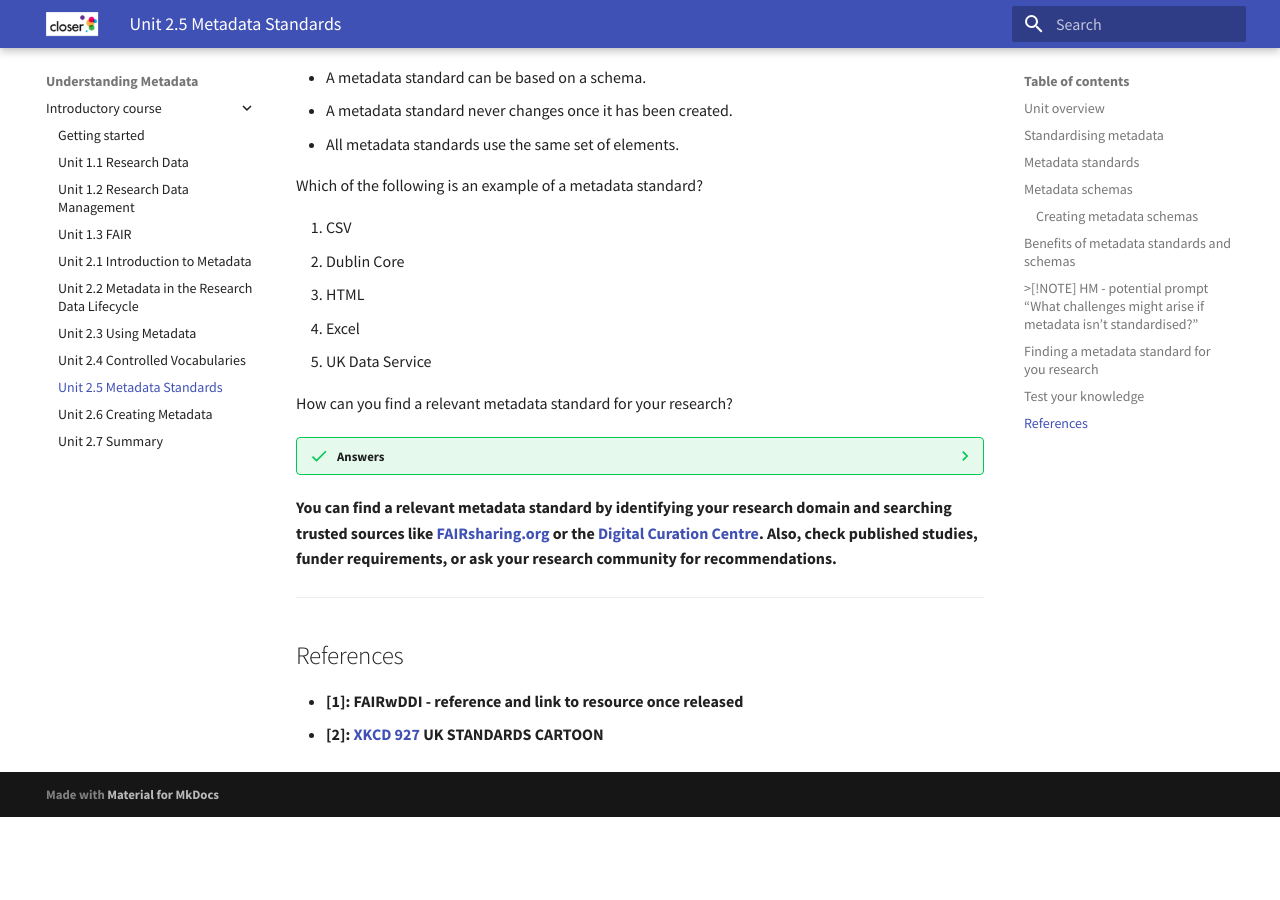
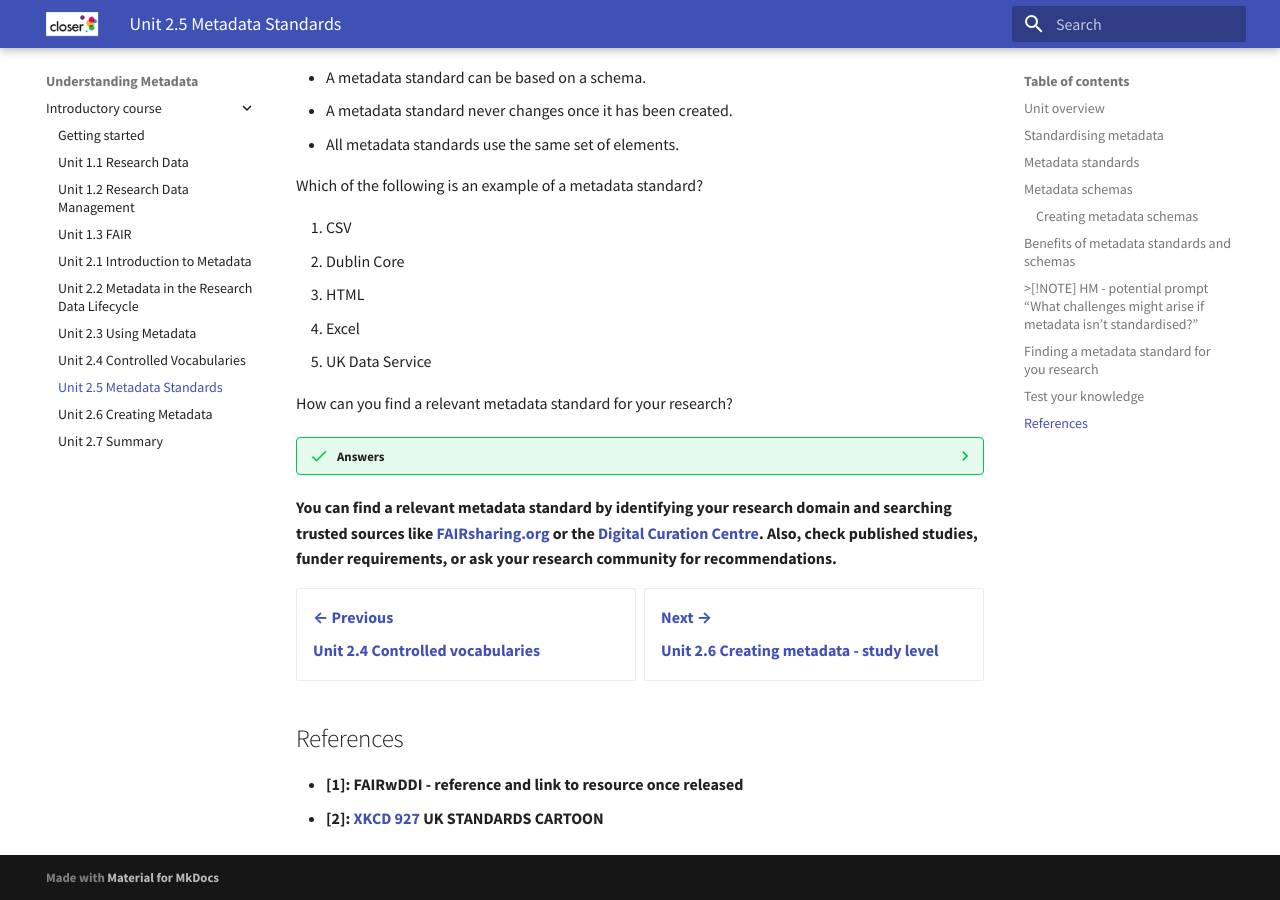
Before and after one commit to spuddybike/understanding-metadata, an MkDocs documentation site: the page built from docs/introduction/2.5 Metadata standards.md, in a window 1280 px wide and 900 px high, scrolled down 6693 px. Built offline with MkDocs 1.6.1 and Material for MkDocs 9.7.7, drawn with Linux system fonts in a browser that asks for light colours; before the commit the page ends 7510 px from its top, so only the background shows below that.

Commit message:
Update 2.5 Metadata standards.md

```diff
--- a/docs/introduction/2.5 Metadata standards.md
+++ b/docs/introduction/2.5 Metadata standards.md
@@ -249,8 +249,11 @@
 
    You can find a relevant metadata standard by identifying your research domain and searching trusted sources like [FAIRsharing.org](https://fairsharing.org/search?fairsharingRegistry=Standard) or the [Digital Curation Centre](https://www.dcc.ac.uk/guidance/standards/metadata/list). Also, check published studies, funder requirements, or ask your research community for recommendations.
 
+<div class="grid cards" markdown>
+- [**&larr; Previous <p></p> Unit 2.4 Controlled vocabularies**](<2.4 Controlled vocabularies.md>)
+- [**Next &rarr; <p></p> Unit 2.6 Creating metadata - study level**](<2.6 Creating metadata, study level.md>)
 
----
+</div>
 
 ## References
 
```
